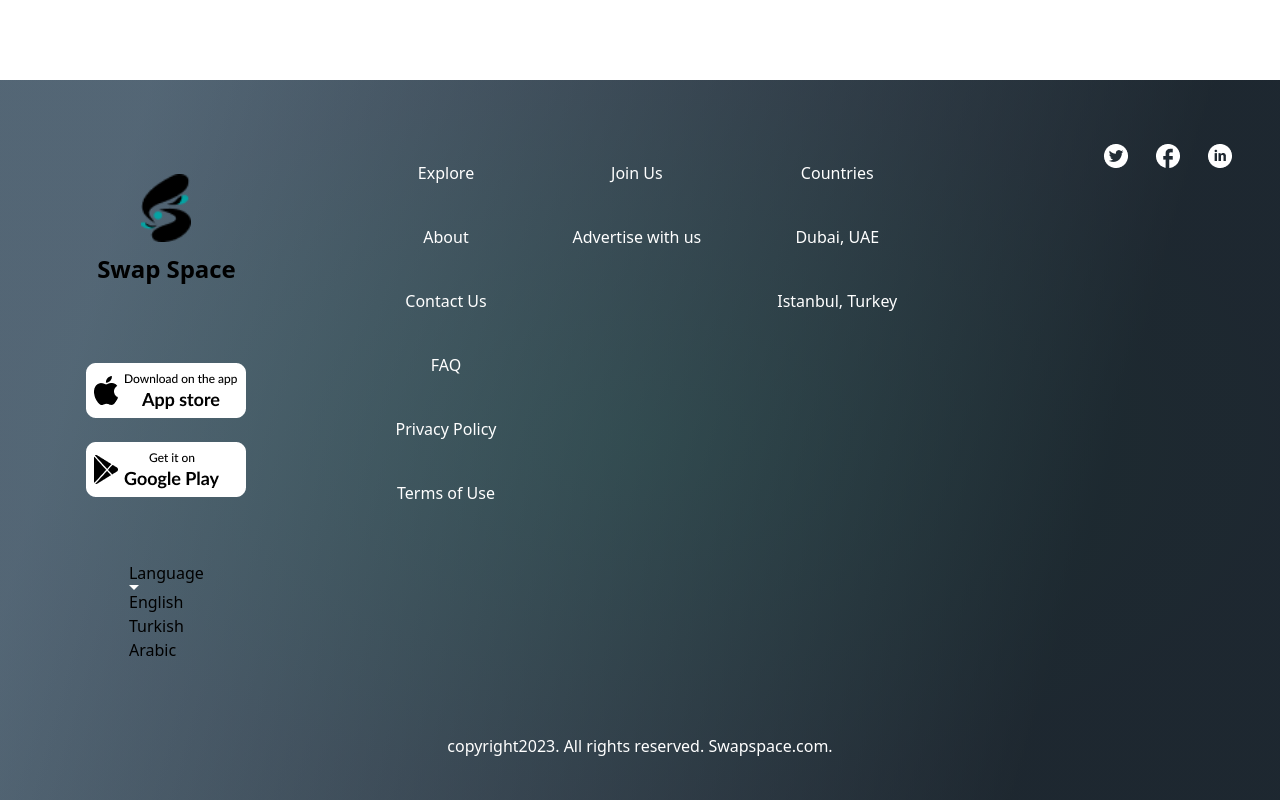
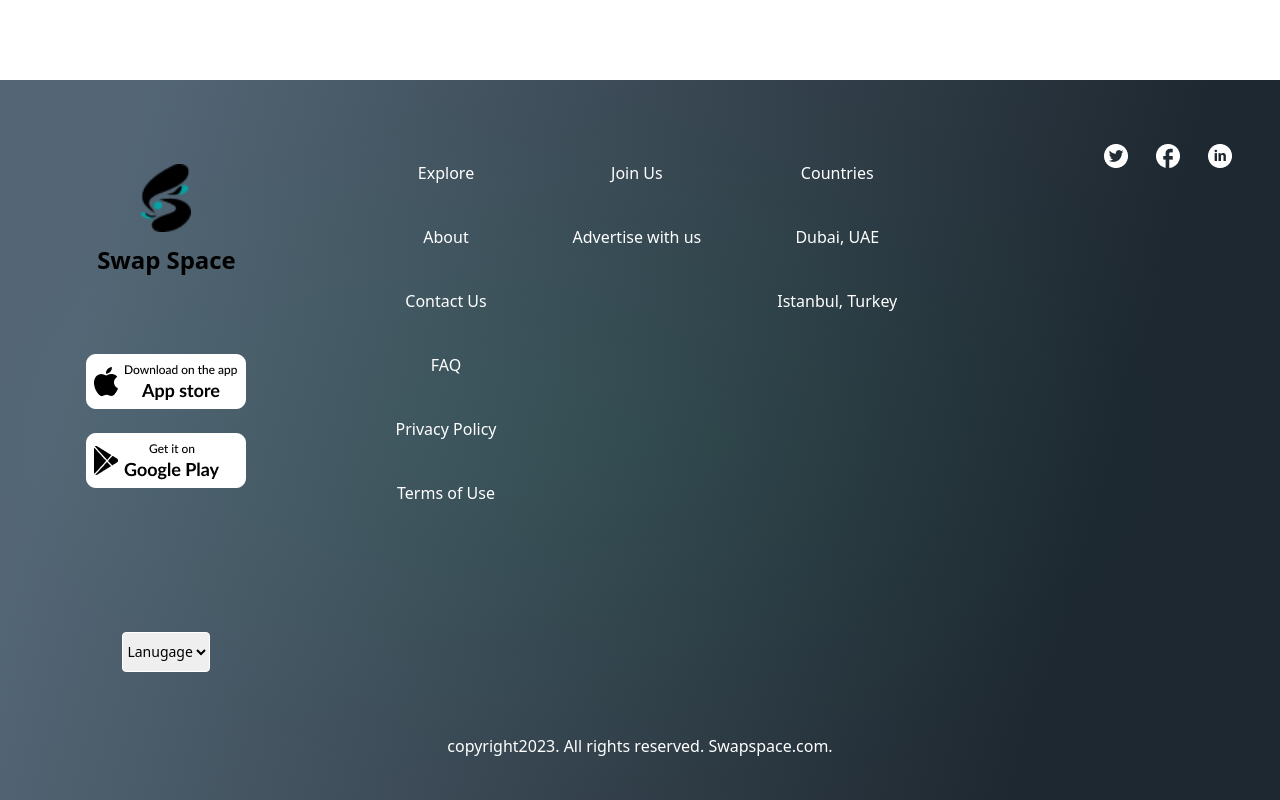
Before and after one commit to olabee100/swap, a Next.js app: page /FAQ in a window 1280 px wide. Shown: the part 2040-2840 px from the top of the page. Built offline with nearby package versions, Linux system fonts and the light colour scheme.

Commit message:
fetch universities

```diff
--- a/src/components/Footer.jsx
+++ b/src/components/Footer.jsx
@@ -10,6 +10,7 @@ import Logo from '../../public/images/Logo.png'
 
 
 export default function Footer(){
+  const options = ["Lanugage", "English", "Spanish", "French"];
     return(
 
         <div className="footer">
@@ -19,14 +20,14 @@ export default function Footer(){
           <h3>Swap Space</h3>
           <div className="footer-img2"><Image src={wappstore} alt="me" width="160" height="55" /></div>
           <div className="footer-img3"><Image src={wgoogleplay} alt="me" width="160" height="55" /></div>
-          <div className="pick-lang"><p>Language <div><Image src={dropdown} alt="me" width="10" height="5" /></div>
-          <div class="sub-menu2">
-                         <ul>
-                             <li>English</li>
-                             <li>Turkish</li>
-                             <li>Arabic</li>
-                         </ul>
-                     </div></p></div>
+          <div className="">
+              <select className="border border-solid border-white  text-[black] mt-20 rounded text-sm h-10 w-55px">
+                {options.map((ele) => {
+                  return <option>{ele}</option>;
+                })}
+              </select>
+            </div>
+
           </div>
           <div className="footer-2">
             <div className="footer-2h">
--- a/src/pages/index.jsx
+++ b/src/pages/index.jsx
@@ -4,7 +4,7 @@ import Image from 'next/image'
 import phone from '../../public/images/phone.png'
 import home from '../../public/images/home.png'
 import offerimage from '../../public/images/offerimage.png'
-import phone2 from '../../public/images/phone2.png'
+import phonevideo from '../../public/images/phonevideo.gif'
 import Appstore from '../../public/images/Appstore.png'
 import googleplay from '../../public/images/googleplay.png'
 import earpod from '../../public/images/earpod.png'
@@ -113,7 +113,9 @@ export default function Home() {
            </div>
 
          </div>
-         <div className="swipe-img"><Image src={phone2} alt="me" width="250" height="450" /></div>
+         <div className="swipe-img">
+
+           <Image src={phonevideo} alt="me" width="250" height="450" /></div>
 
         </div>
 
--- a/src/styles/index.css
+++ b/src/styles/index.css
@@ -119,11 +119,11 @@
   @apply text-black w-4/5;
 }
 .midsec3 {
-  @apply h-[100vh] flex flex-row;
+  @apply h-[100vh] flex flex-row justify-center;
   background: #e0e0e0;
 }
 .midsec3 .swipe-text {
-  @apply w-6/12 ml-20 mt-20;
+  @apply w-6/12  mt-20;
 }
 .midsec3 .swipe-text h2 {
   @apply not-italic font-black text-[40px] leading-[77px] text-[#05a3a3];
@@ -137,7 +137,7 @@
   font-family: "Lato";
 }
 .midsec3 .swipe-img {
-  @apply w-6/12  flex justify-center items-center mt-8;
+  @apply rounded-[8px] h-[84.2%] border-4 border-solid border-black  flex justify-center items-center mt-8;
 }
 .midsec4 {
   @apply h-[95vh] flex flex-col items-center;
```
Also changed, not shown: 1 other file (tests, documents, lock files or other folders).
